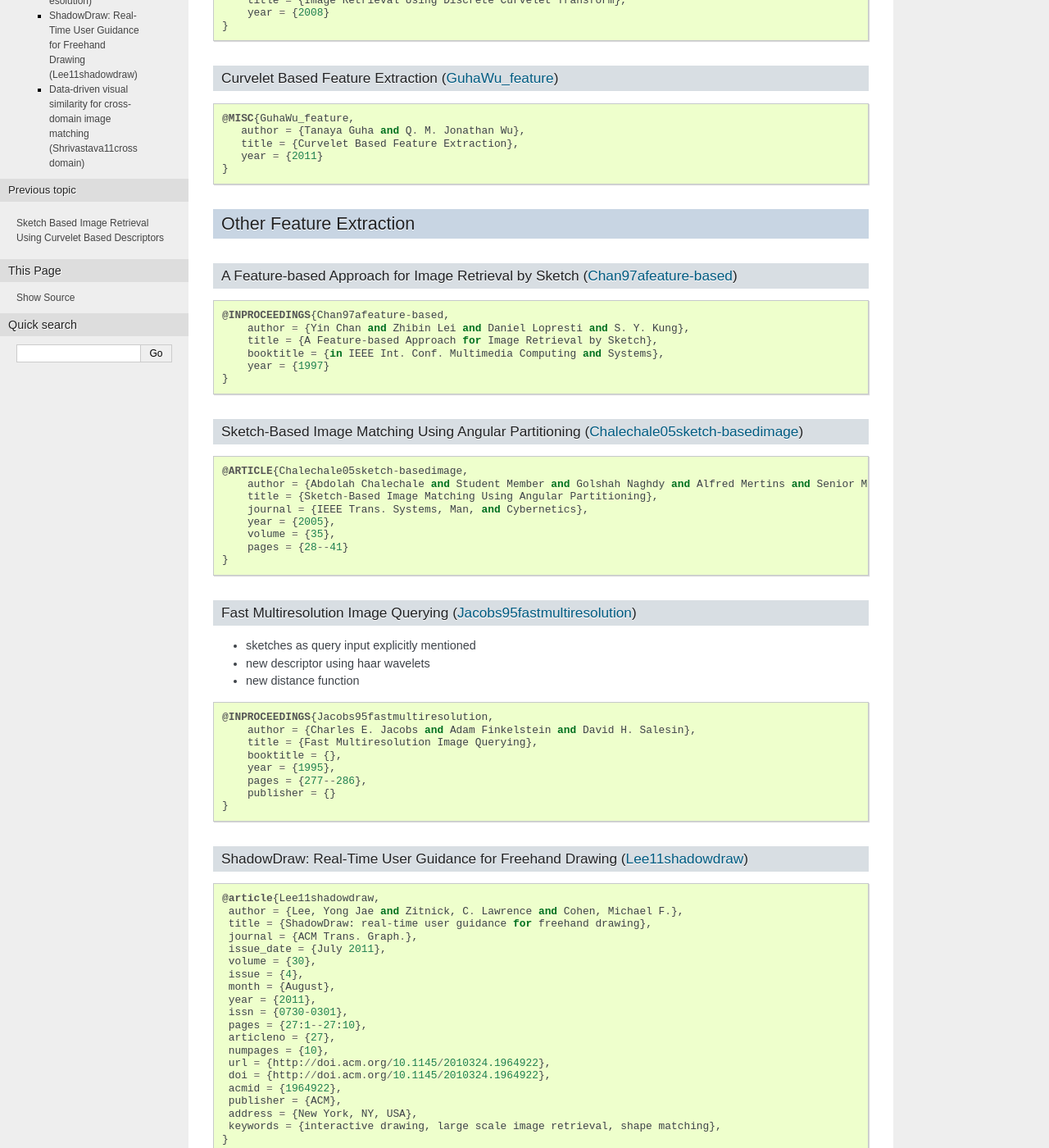
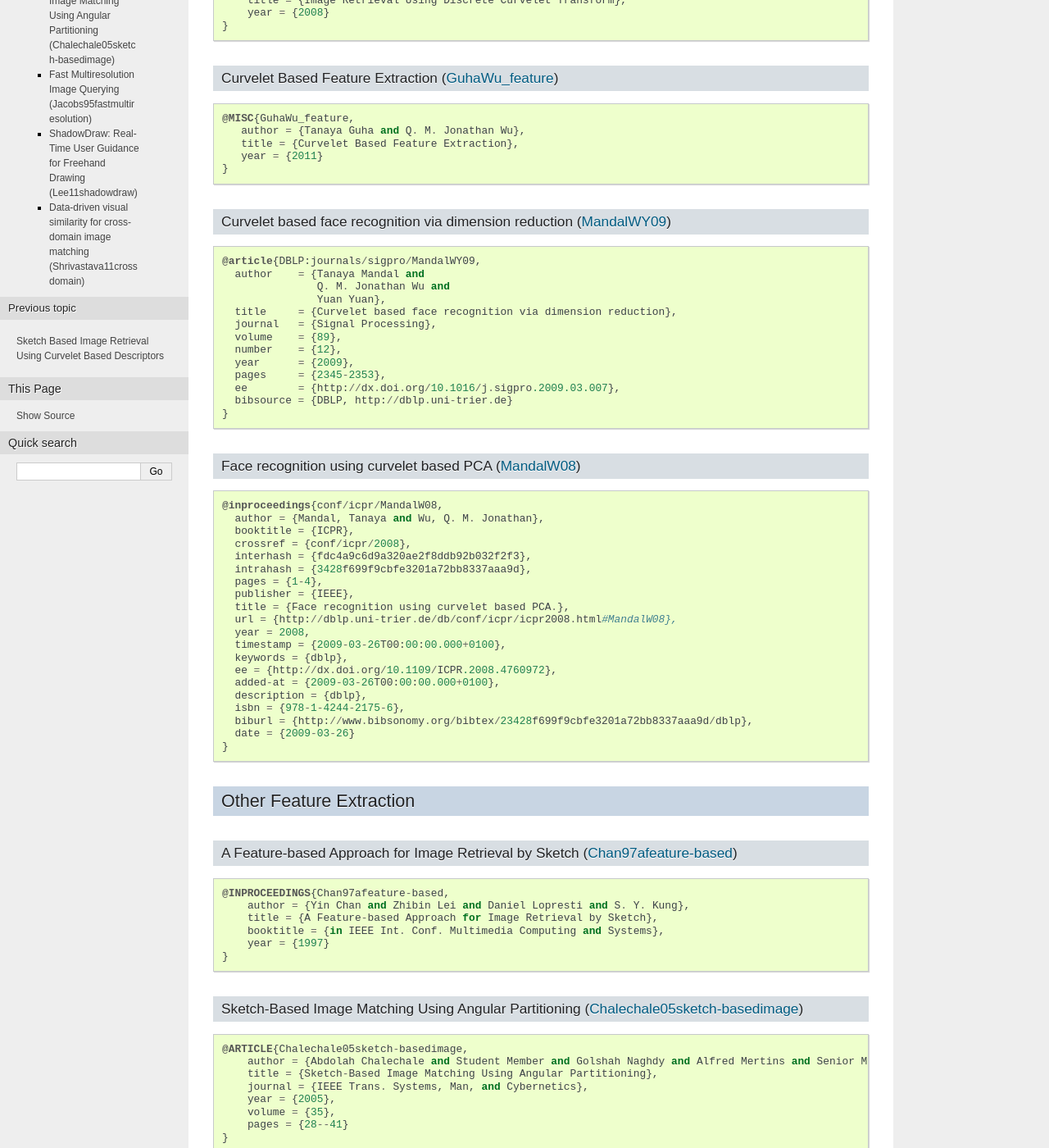
Before and after one commit to weltenwort/diplom, a Sphinx documentation site: the page built from docs/source/related.rst, in a window 1280 px wide and 1400 px high, scrolled down 692 px. Shown: the whole window at 82% size. Built offline with Sphinx 7.4.7, drawn with Linux system fonts in a browser that asks for light colours; formulas are drawn with MathJax 3; some of the changed text lies outside the part shown.

Commit message:
Remove milli and add new related papers
* milli has been removed in favor of redmine
* new redmine project: http://code.weltenwort.de/diplom
* new related papers
  - curvelet_based_face_recognition_via_dimensional_reduction
  - face_recognition_using_curvelet_based_pca

```diff
--- a/docs/source/related.rst
+++ b/docs/source/related.rst
@@ -59,6 +59,56 @@ Curvelet Based Feature Extraction (`GuhaWu_feature`_)
        title = {Curvelet Based Feature Extraction},
        year = {2011}
     }
+
+Curvelet based face recognition via dimension reduction (`MandalWY09`_)
+-----------------------------------------------------------------------
+
+.. _MandalWY09: ./_static/related/curvelet_based_face_recognition_via_dimensional_reduction.pdf
+
+::
+
+    @article{DBLP:journals/sigpro/MandalWY09,
+      author    = {Tanaya Mandal and
+                   Q. M. Jonathan Wu and
+                   Yuan Yuan},
+      title     = {Curvelet based face recognition via dimension reduction},
+      journal   = {Signal Processing},
+      volume    = {89},
+      number    = {12},
+      year      = {2009},
+      pages     = {2345-2353},
+      ee        = {http://dx.doi.org/10.1016/j.sigpro.2009.03.007},
+      bibsource = {DBLP, http://dblp.uni-trier.de}
+    }
+
+Face recognition using curvelet based PCA (`MandalW08`_)
+--------------------------------------------------------
+
+.. _MandalW08: ./_static/related/face_recognition_using_curvelet_based_pca.pdf
+
+::
+
+    @inproceedings{conf/icpr/MandalW08,
+      author = {Mandal, Tanaya and Wu, Q. M. Jonathan},
+      booktitle = {ICPR},
+      crossref = {conf/icpr/2008},
+      interhash = {fdc4a9c6d9a320ae2f8ddb92b032f2f3},
+      intrahash = {3428f699f9cbfe3201a72bb8337aaa9d},
+      pages = {1-4},
+      publisher = {IEEE},
+      title = {Face recognition using curvelet based PCA.},
+      url = {http://dblp.uni-trier.de/db/conf/icpr/icpr2008.html#MandalW08},
+      year = 2008,
+      timestamp = {2009-03-26T00:00:00.000+0100},
+      keywords = {dblp},
+      ee = {http://dx.doi.org/10.1109/ICPR.2008.4760972},
+      added-at = {2009-03-26T00:00:00.000+0100},
+      description = {dblp},
+      isbn = {978-1-4244-2175-6},
+      biburl = {http://www.bibsonomy.org/bibtex/23428f699f9cbfe3201a72bb8337aaa9d/dblp},
+      date = {2009-03-26}
+    }
+
 
 Other Feature Extraction
 ========================
```
Also changed, not shown: 15 other files.
